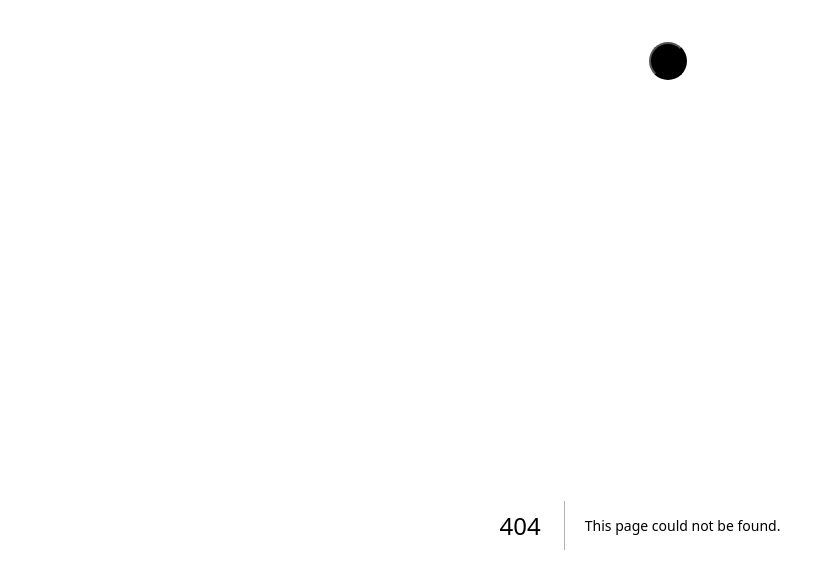
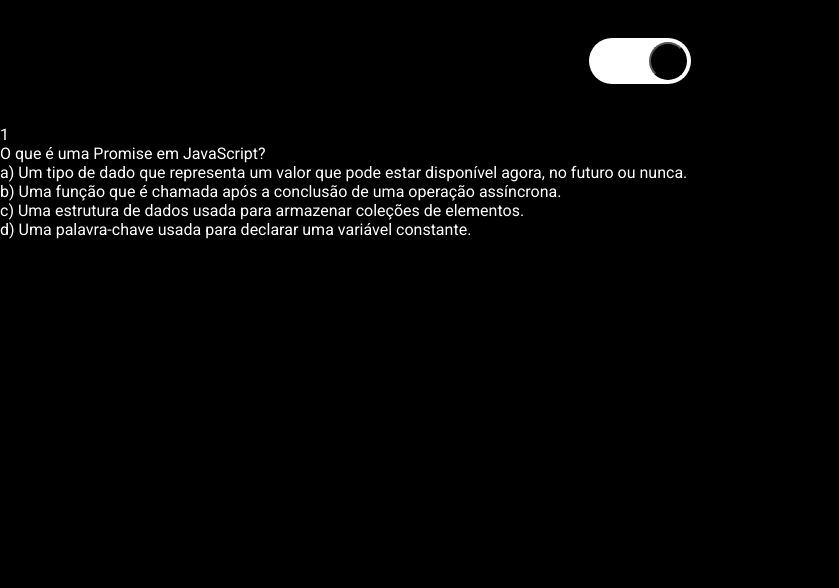
Before and after one commit to MarceloKade/quiz-javascript, a Next.js app: page /quiz/advanced in a window 1280 px wide. Before the commit this address had no page. Shown: the top 588 px of the page, without its empty margins (0-839 px from the left). Built offline with nearby package versions, Linux system fonts and the light colour scheme.

Commit message:
feat: Added category navigation to the buttons.

```diff
--- /dev/null
+++ b/src/app/quiz/[category]/page.tsx
@@ -0,0 +1,50 @@
+'use client'
+'use client'
+import { useQuizLogic } from '@/components/quiz/QuizLogic';
+import { QuizProps } from '@/components/quiz/type';
+import React from 'react';
+
+const QuizPage: React.FC<QuizProps> = ({ params }) => {
+    const {
+        selectedCategory,
+        currentQuestionId,
+        isCorrect,
+        isWrong,
+        answered,
+        handleNextQuestion,
+        handleOptionClick,
+    } = useQuizLogic({ params });
+
+    return (
+        <div>
+            {selectedCategory ? (
+                <>
+                    <ul>
+                        {selectedCategory.map((question) => (
+                            <li key={question.id} style={{ display: question.id === currentQuestionId ? 'block' : 'none' }}>
+                                <div>
+                                    <p>{question.id}</p> <p>{question.question}</p>
+                                </div>
+                                <ul>
+                                    <li onClick={() => handleOptionClick('a', question.correct)}>{`a) ${question.option.a}`}</li>
+                                    <li onClick={() => handleOptionClick('b', question.correct)}>{`b) ${question.option.b}`}</li>
+                                    <li onClick={() => handleOptionClick('c', question.correct)}>{`c) ${question.option.c}`}</li>
+                                    <li onClick={() => handleOptionClick('d', question.correct)}>{`d) ${question.option.d}`}</li>
+                                </ul>
+                            </li>
+                        ))}
+                    </ul>
+                    {isCorrect && <p>Parabéns! Você acertou!</p>}
+                    {isWrong && <p>Ops! Você errou! Tente novamente.</p>}
+                    {answered && (
+                        <button onClick={handleNextQuestion}>Next Question</button>
+                    )}
+                </>
+            ) : (
+                <p>Carregando...</p>
+            )}
+        </div>
+    );
+};
+
+export default QuizPage;
--- /dev/null
+++ b/src/components/quiz/QuizLogic.ts
@@ -0,0 +1,62 @@
+import { Category, QuizData, Question } from "@/service/api/type";
+import { useEffect, useState } from "react";
+import { fetchQuizData } from "@/service/api/api";
+import { QuizProps } from "./type";
+
+export const useQuizLogic = ({ params }: QuizProps) => {
+  const { category } = params;
+  const [selectedCategory, setSelectedCategory] = useState<Question[] | null>(
+    null
+  );
+  const [currentQuestionId, setCurrentQuestionId] = useState<number>(1);
+  const [isCorrect, setIsCorrect] = useState<boolean | null>(null);
+  const [isWrong, setIsWrong] = useState<boolean | null>(null);
+  const [answered, setAnswered] = useState<boolean>(false);
+
+  useEffect(() => {
+    async function fetchData() {
+      try {
+        const quizData: QuizData = await fetchQuizData();
+        const selectedCategoryData: Category | undefined =
+          quizData[category as keyof QuizData];
+        setSelectedCategory(
+          Array.isArray(selectedCategoryData) ? selectedCategoryData : null
+        );
+      } catch (error) {
+        console.error("Erro ao obter os dados do quiz:", error);
+      }
+    }
+
+    fetchData();
+  }, [category]);
+
+  const handleNextQuestion = () => {
+    setCurrentQuestionId((prevId) =>
+      prevId < (selectedCategory?.length ?? 0) ? prevId + 1 : prevId
+    );
+    setIsCorrect(null);
+    setIsWrong(null);
+    setAnswered(false);
+  };
+
+  const handleOptionClick = (selectedOption: string, correctOption: string) => {
+    if (!answered) {
+      if (selectedOption === correctOption) {
+        setIsCorrect(true);
+      } else {
+        setIsWrong(true);
+      }
+      setAnswered(true);
+    }
+  };
+
+  return {
+    selectedCategory,
+    currentQuestionId,
+    isCorrect,
+    isWrong,
+    answered,
+    handleNextQuestion,
+    handleOptionClick,
+  };
+};
```
Also changed, not shown: src/components/Button/Button.tsx (+30 -14 lines), src/components/Container.tsx (+5 -5 lines).
